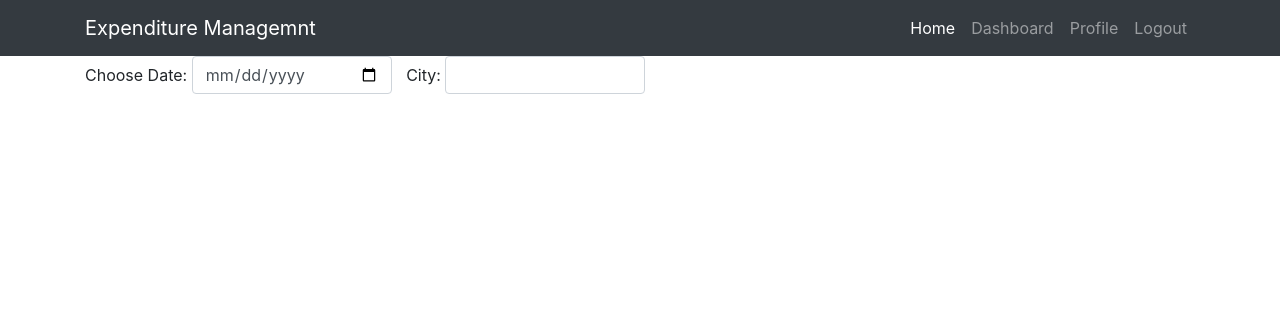
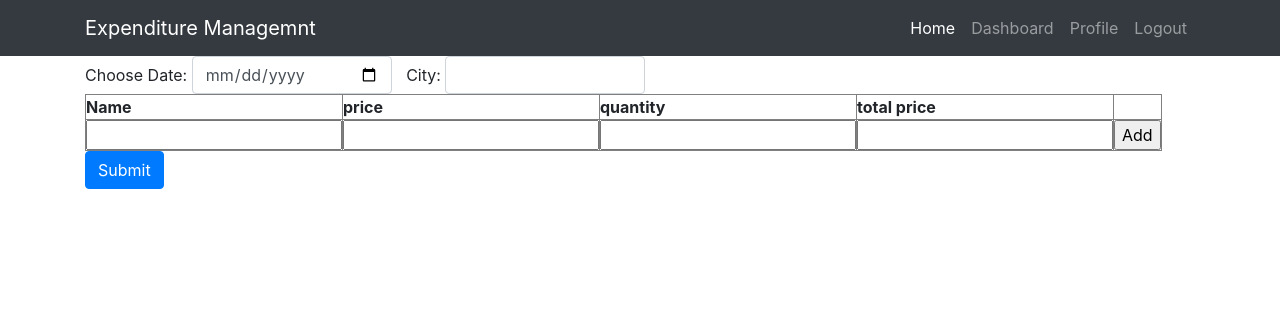
Before and after one commit to dhirajbezbaruah/daily-expenditure-management-Flask, a Flask app: page /dashboard in a window 1280 px wide. Shown: the top 316 px of the page. Run offline with Flask 2, Linux system fonts and the light colour scheme; the visitor is signed in with stand-in values (Sample User, id 1); some libraries are stand-ins or nearby versions.

Commit message:
dashboard

```diff
--- a/main.py
+++ b/main.py
@@ -1,5 +1,5 @@
 from flask import Flask, render_template, request, flash, redirect, url_for, session, logging, flash
-from wtforms import StringField, PasswordField, validators, Form, DateField, FileField
+from wtforms import StringField, PasswordField, validators, Form, DateField, FileField, ValidationError
 from flask_mysqldb import MySQL
 from passlib.hash import sha256_crypt
 from functools import wraps
@@ -7,7 +7,8 @@ from flask_mail import Mail, Message
 #import secrets
 import os
 from itsdangerous import URLSafeTimedSerializer, SignatureExpired, TimedJSONWebSignatureSerializer
-
+import safe
+import re
 
 app=Flask(__name__)
 #mysql config
@@ -46,14 +47,31 @@ def login_required(f):
 def index():
     return render_template('index.html')
 
+def validates(RegisterForm, password):
+    p=password.data
+    #spec= "!@#$%&_="
+    if not any(i.isdigit() for i in p):
+        raise ValidationError('Password must contain numbers and letters')
+    elif len(p)<6:
+        raise ValidationError('Minimum length of password should be 6')
+
+def valid(RegisterForm, password):
+    sp_cha=('!', '@', '#', '$', '%')
+    for i in password.data:
+        if i not in sp_cha:
+
+            raise ValidationError('sp')
+
+
 class RegisterForm(Form):
+
     name=StringField('Name', [validators.DataRequired(), validators.Length(min=1, max=50)])
     username= StringField('username', [validators.DataRequired(), validators.Length(min=4, max=50)])
     email=StringField('Email', [validators.DataRequired(), validators.Length(min=6, max=100)])
     password= PasswordField('Password', [
         validators.DataRequired(),
-        validators.EqualTo('confirm', message='Passwords do not match')
-
+        validators.EqualTo('confirm', message='Passwords do not match!'),
+        validates
     ])
     confirm=PasswordField('Confirm password', [validators.DataRequired()])
 
@@ -283,11 +301,12 @@ def dashboard():
     formdate=DateForm(request.form)
     if request.method=='POST':
         dt=formdate.dt.data
-        then = time.strftime('%Y-%m-%d %H-%M-%S')
-        then=str(then)
+        #then = dt.strftime('%Y-%m-%d %H-%M-%S')
+        #then=str(dt)
+        #formatted_date = dt.strftime('%Y-%m-%d')
 
         cur=mysql.connection.cursor()
-        cur.execute("INSERT INTO temp (date) VALUES('%s')", format(dt))
+        cur.execute("INSERT INTO record (date) VALUES('%s')", (dt))
         mysql.connection.commit()
         #cur.close()
 
--- a/templates/dashboard.html
+++ b/templates/dashboard.html
@@ -19,6 +19,98 @@
         <input id=location class="form-control" type="location" name="location">
 
 
+
+
+
+
+<script type="text/javascript" src="https://ajax.googleapis.com/ajax/libs/jquery/1.8.3/jquery.min.js"></script>
+    <script type="text/javascript">
+        $(function () {
+            //Build an array containing Customer records.
+
+
+            //Add the data rows.
+            for (var i = 0; i < customers.length; i++) {
+                AddRow(customers[i][0], customers[i][1]);
+            }
+        });
+
+        function Add() {
+            AddRow($("#txtName").val(), $("#price").val(), $("#quantity").val(), $("#txtCountry").val());
+            $("#txtName").val("");
+            $("#txtCountry").val("");
+            $("#quantity").val("");
+            $("#price").val("");
+        };
+
+        function AddRow(name, country, price, quantity) {
+            //Get the reference of the Table's TBODY element.
+            var tBody = $("#tblCustomers > TBODY")[0];
+
+            //Add Row.
+            row = tBody.insertRow(-1);
+
+            //Add Name cell.
+            var cell = $(row.insertCell(-1));
+            cell.html(name);
+
+            //Add Country cell.
+            cell = $(row.insertCell(-1));
+            cell.html(country);
+
+            cell = $(row.insertCell(-1));
+            cell.html(quantity);
+
+            cell = $(row.insertCell(-1));
+            cell.html(price);
+
+            //Add Button cell.
+            cell = $(row.insertCell(-1));
+            var btnRemove = $("<input />");
+            btnRemove.attr("type", "button");
+            btnRemove.attr("onclick", "Remove(this);");
+            btnRemove.val("Remove");
+            cell.append(btnRemove);
+        };
+
+        function Remove(button) {
+            //Determine the reference of the Row using the Button.
+            var row = $(button).closest("TR");
+            var name = $("TD", row).eq(0).html();
+            if (confirm("Do you want to delete: " + name)) {
+
+                //Get the reference of the Table.
+                var table = $("#tblCustomers")[0];
+
+                //Delete the Table row using it's Index.
+                table.deleteRow(row[0].rowIndex);
+            }
+        };
+    </script>
+    <table id="tblCustomers" cellpadding="0" cellspacing="0" border="1">
+        <thead>
+            <tr>
+                <th>Name</th>
+                <th>price</th>
+                <th>quantity</th>
+                <th>total price</th>
+            </tr>
+        </thead>
+        <tbody>
+        </tbody>
+        <tfoot>
+            <tr>
+                <td><input type="text" id="txtName" /></td>
+                <td><input type="text" id="price" /></td>
+                <td><input type="text" id="quantity" /></td>
+                <td><input type="text" id="txtCountry" /></td>
+                <td><input type="button" onclick="Add()" value="Add" /></td>
+            </tr>
+        </tfoot>
+    </table>
+    <input type='submit' class='btn btn-primary' value='Submit'>
+
+
 </form>
 
 
--- a/templates/layout.html
+++ b/templates/layout.html
@@ -4,6 +4,7 @@
         Daily Expenditure
     </title>
     <body>
+
 
         <link rel='stylesheet' type='text/css' href="https://stackpath.bootstrapcdn.com/bootstrap/4.2.1/css/bootstrap.min.css">
         {%include 'includes/_navbar.html'%}
```
Also changed, not shown: static/india.jpg (deleted).
